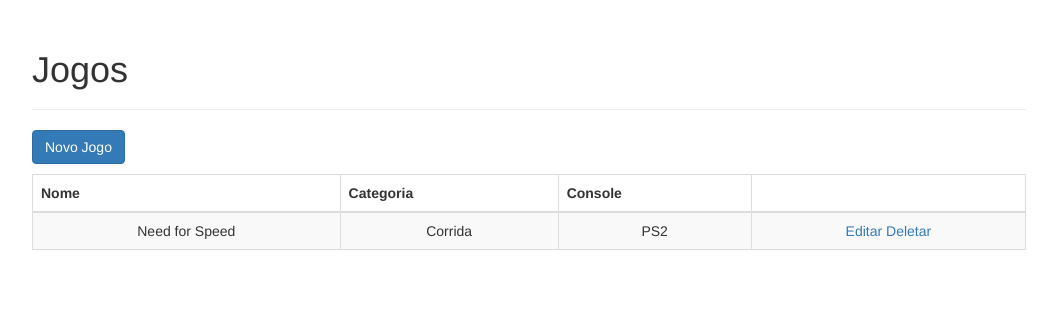
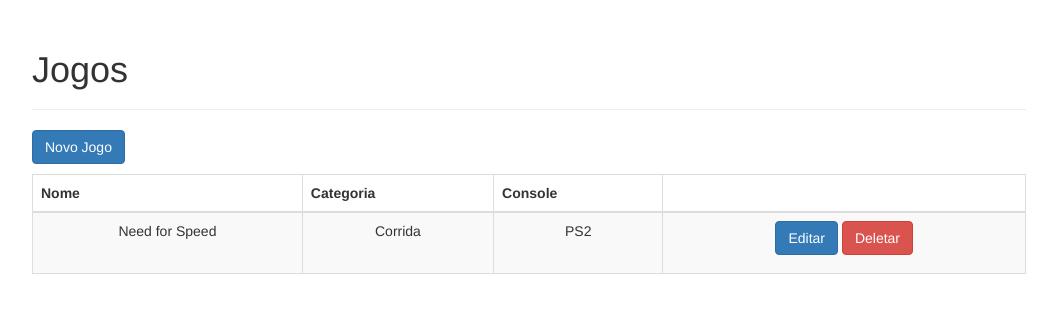
Before and after one commit to EmilyCV/jogoteca, a Flask app: page / in a window 1280 px wide. Shown: the top 313 px of the page, without its empty margins (111-1168 px from the left). Run offline with Flask 2, Linux system fonts and the light colour scheme; data comes from the database, SQL or seed files in the repository; some libraries are stand-ins or nearby versions.

Commit message:
style: edit and delete button style

```diff
--- a/templates/lista.html
+++ b/templates/lista.html
@@ -16,8 +16,12 @@
       <td>{{ jogo.categoria }}</td>
       <td>{{ jogo.console }}</td>
       <td>
-        <a href="{{ url_for('editar', id=jogo.id) }}">Editar</a>
-        <a href="{{ url_for('deletar', id=jogo.id) }}">Deletar</a>
+        <a class="btn btn-primary" href="{{ url_for('editar', id=jogo.id) }}"
+          >Editar</a
+        >
+        <a class="btn btn-danger" href="{{ url_for('deletar', id=jogo.id) }}"
+          >Deletar</a
+        >
       </td>
     </tr>
     {% endfor %}
```
